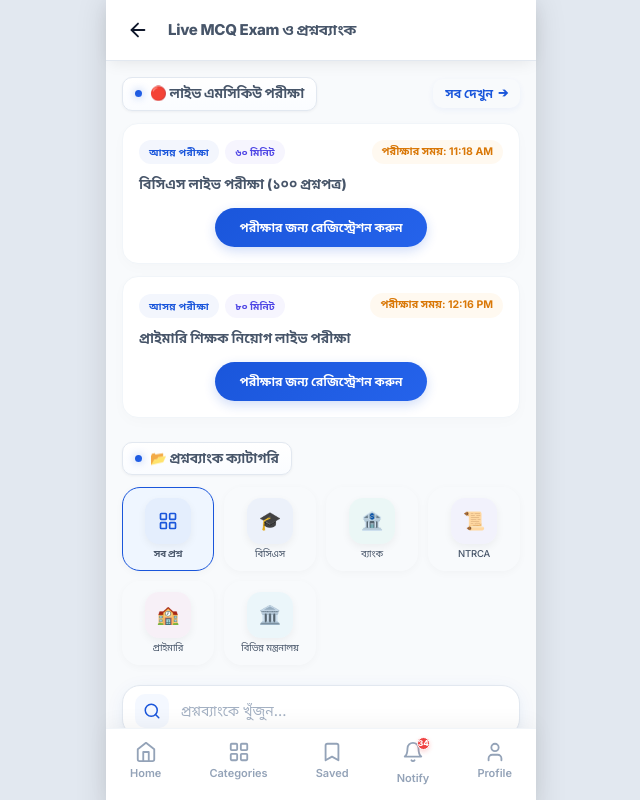
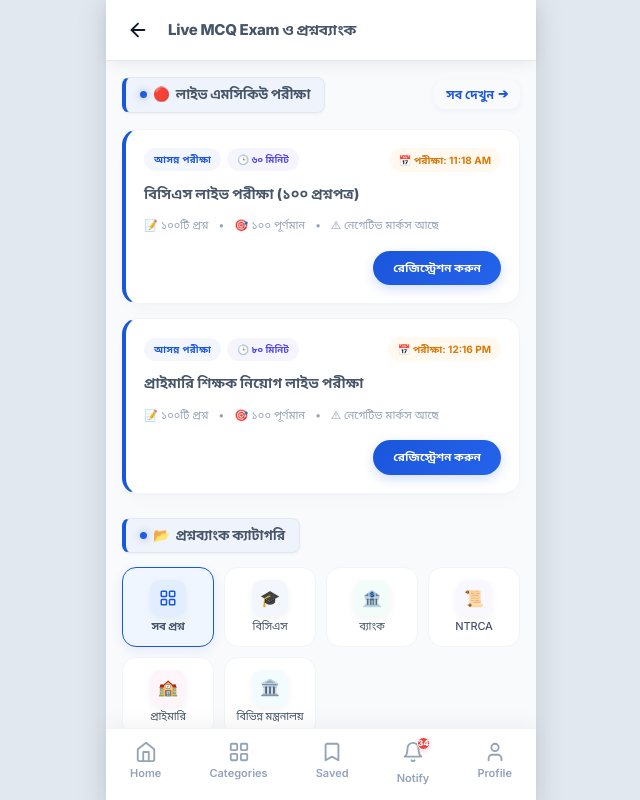
Before and after one commit to rudrodeb029/Job-Circular, a React (Vite) app: page /questions-hub in a window 1280 px wide. Shown: the top 800 px of the page, without its empty margins (319-959 px from the left). Built offline with nearby package versions, Linux system fonts and the light colour scheme; no server answers.

Commit message:
Modernize QuestionsHub card layouts, section title banners, and active category grid styles

```diff
--- a/src/pages/QuestionsHub.jsx
+++ b/src/pages/QuestionsHub.jsx
@@ -88,17 +88,29 @@ export default function QuestionsHub() {
 
         {/* SECTION 1: Live MCQ Exam */}
         <div style={{ marginBottom: '24px' }}>
-          <div className="section-header" style={{ marginBottom: '12px' }}>
-            <h3 className="section-title" style={{ color: 'var(--text-secondary)' }}>
-              🔴 {isEn ? 'Live MCQ Exam' : 'লাইভ এমসিকিউ পরীক্ষা'}
+          <div className="section-header" style={{ marginBottom: '16px' }}>
+            <h3 className="section-title" style={{
+              color: 'var(--text-secondary)',
+              background: 'rgba(26, 86, 219, 0.04)',
+              borderLeft: '4px solid var(--primary)',
+              padding: '6px 14px',
+              borderRadius: '8px',
+              fontWeight: 800,
+              fontSize: '13.5px',
+              display: 'inline-flex',
+              alignItems: 'center',
+              gap: '6px'
+            }}>
+              <span>🔴</span>
+              <span>{isEn ? 'Live MCQ Exam' : 'লাইভ এমসিকিউ পরীক্ষা'}</span>
             </h3>
-            <button onClick={() => navigate('/live-exams')} className="section-link" style={{ background: 'none', border: 'none', cursor: 'pointer' }}>
+            <button onClick={() => navigate('/live-exams')} className="section-link" style={{ background: 'none', border: 'none', cursor: 'pointer', display: 'flex', alignItems: 'center', gap: '4px', fontSize: '12px', fontWeight: 700, color: 'var(--primary)' }}>
               <span>{isEn ? 'See All' : 'সব দেখুন'}</span>
               <span style={{ fontSize: '11px', display: 'inline-flex', alignItems: 'center' }}>➔</span>
             </button>
           </div>
 
-          <div style={{ display: 'flex', flexDirection: 'column', gap: '12px' }}>
+          <div style={{ display: 'flex', flexDirection: 'column', gap: '14px' }}>
             {liveExams.slice(0, 2).map(exam => {
               const status = getExamStatus(exam);
               const isRegistered = state.registeredExams && state.registeredExams[exam.id];
@@ -106,32 +118,41 @@ export default function QuestionsHub() {
 
               let statusBg = 'rgba(26, 86, 219, 0.05)';
               let statusColor = 'var(--primary)';
+              let cardAccentBorder = '4px solid var(--primary)';
+
               if (status.type === 'live') {
-                statusBg = 'rgba(239, 68, 68, 0.05)';
+                statusBg = 'rgba(239, 68, 68, 0.06)';
                 statusColor = '#ef4444';
+                cardAccentBorder = '4px solid #ef4444';
               } else if (status.type === 'ended') {
-                statusBg = 'rgba(100, 116, 139, 0.05)';
+                statusBg = 'rgba(100, 116, 139, 0.06)';
                 statusColor = 'var(--text-secondary)';
+                cardAccentBorder = '4px solid var(--text-muted)';
               } else if (status.type === 'submitted') {
-                statusBg = 'rgba(16, 185, 129, 0.05)';
+                statusBg = 'rgba(16, 185, 129, 0.06)';
                 statusColor = '#10b981';
+                cardAccentBorder = '4px solid #10b981';
               }
 
               return (
                 <div
                   key={exam.id}
+                  className="animate-slide-up"
                   style={{
                     background: 'var(--white)',
                     border: '1px solid var(--border-light)',
+                    borderLeft: cardAccentBorder,
                     borderRadius: '16px',
-                    padding: '16px',
-                    boxShadow: '0 4px 14px rgba(15, 23, 42, 0.02)'
+                    padding: '18px',
+                    boxShadow: '0 10px 25px -5px rgba(0, 0, 0, 0.02), 0 8px 10px -6px rgba(0, 0, 0, 0.02)',
+                    position: 'relative',
+                    transition: 'all 0.3s ease'
                   }}
                 >
-                  <div style={{ display: 'flex', flexWrap: 'wrap', alignItems: 'center', justifyContent: 'space-between', gap: '8px', marginBottom: '10px' }}>
+                  <div style={{ display: 'flex', flexWrap: 'wrap', alignItems: 'center', justifyContent: 'space-between', gap: '8px', marginBottom: '12px' }}>
                     <div style={{ display: 'inline-flex', alignItems: 'center', gap: '6px' }}>
                       <span style={{
-                        fontSize: '10px',
+                        fontSize: '9.5px',
                         fontWeight: 800,
                         background: statusBg,
                         color: statusColor,
@@ -143,11 +164,11 @@ export default function QuestionsHub() {
                         alignItems: 'center',
                         gap: '4px'
                       }}>
-                        {status.type === 'live' && <span className="pulse-dot"></span>}
+                        {status.type === 'live' && <span className="pulse-dot" style={{ width: '6px', height: '6px', background: '#ef4444', borderRadius: '50%', display: 'inline-block' }}></span>}
                         {status.label}
                       </span>
                       <span style={{
-                        fontSize: '10px',
+                        fontSize: '9.5px',
                         fontWeight: 700,
                         background: 'rgba(79, 70, 229, 0.05)',
                         color: '#4f46e5',
@@ -155,82 +176,109 @@ export default function QuestionsHub() {
                         borderRadius: '20px',
                         whiteSpace: 'nowrap'
                       }}>
-                        {isEn ? `${exam.duration} Mins` : `${toBengaliNumber(exam.duration)} মিনিট`}
+                        🕒 {isEn ? `${exam.duration} Mins` : `${toBengaliNumber(exam.duration)} মিনিট`}
                       </span>
                     </div>
 
                     {status.type === 'upcoming' && (
                       <span style={{
-                        fontSize: '10.5px',
+                        fontSize: '10px',
                         fontWeight: 700,
                         color: '#d97706',
                         background: 'rgba(245, 158, 11, 0.06)',
                         padding: '4px 10px',
-                        borderRadius: '20px'
+                        borderRadius: '20px',
+                        display: 'inline-flex',
+                        alignItems: 'center',
+                        gap: '4px'
                       }}>
-                        {isEn ? 'Start Time: ' : 'পরীক্ষার সময়: '}
+                        📅 {isEn ? 'Time: ' : 'পরীক্ষা: '}
                         {new Date(exam.startTime).toLocaleTimeString([], { hour: '2-digit', minute: '2-digit' })}
                       </span>
                     )}
                   </div>
 
-                  <h3 style={{ fontSize: '13.5px', fontWeight: 800, color: 'var(--text-secondary)', marginBottom: '12px' }}>
+                  <h3 style={{ fontSize: '14px', fontWeight: 800, color: 'var(--text-secondary)', marginBottom: '14px', lineHeight: '1.4' }}>
                     {isEn ? exam.titleEn : exam.title}
                   </h3>
 
-                  <div style={{ display: 'flex', justifyContent: 'center', marginTop: '4px' }}>
+                  {/* Badges for counts */}
+                  <div style={{ display: 'flex', gap: '10px', marginBottom: '16px', fontSize: '11px', color: 'var(--text-muted)', flexWrap: 'wrap' }}>
+                    <span style={{ display: 'inline-flex', alignItems: 'center', gap: '3px' }}>
+                      📝 {isEn ? '100 Questions' : '১০০টি প্রশ্ন'}
+                    </span>
+                    <span>•</span>
+                    <span style={{ display: 'inline-flex', alignItems: 'center', gap: '3px' }}>
+                      🎯 {isEn ? '100 Marks' : '১০০ পূর্ণমান'}
+                    </span>
+                    <span>•</span>
+                    <span style={{ display: 'inline-flex', alignItems: 'center', gap: '3px' }}>
+                      ⚠ {isEn ? 'Negative Marks' : 'নেগেটিভ মার্কস আছে'}
+                    </span>
+                  </div>
+
+                  <div style={{ display: 'flex', justifyContent: 'flex-end' }}>
                     {status.type === 'live' ? (
                       <button
                         onClick={() => navigate(`/live-exam-room/${exam.id}`)}
                         style={{
                           width: 'auto',
-                          padding: '10px 24px',
-                          borderRadius: '20px',
+                          padding: '8px 20px',
+                          borderRadius: '30px',
                           border: 'none',
                           background: 'linear-gradient(135deg, #ef4444 0%, #dc2626 100%)',
                           color: '#ffffff',
                           fontWeight: 800,
-                          fontSize: '12px',
+                          fontSize: '11.5px',
                           cursor: 'pointer',
-                          boxShadow: '0 4px 12px rgba(239, 68, 68, 0.2)'
+                          boxShadow: '0 4px 12px rgba(239, 68, 68, 0.25)',
+                          display: 'flex',
+                          alignItems: 'center',
+                          gap: '6px'
                         }}
                       >
-                        🚀 {isEn ? 'Enter Exam Room' : 'পরীক্ষায় অংশগ্রহণ করুন'}
+                        🚀 <span>{isEn ? 'Enter Exam Room' : 'অংশগ্রহণ করুন'}</span>
                       </button>
                     ) : status.type === 'submitted' || status.type === 'ended' ? (
                       <button
                         onClick={() => navigate(`/live-exam-room/${exam.id}`)}
                         style={{
                           width: 'auto',
-                          padding: '10px 24px',
-                          borderRadius: '20px',
+                          padding: '8px 20px',
+                          borderRadius: '30px',
                           border: '1px solid var(--border)',
                           background: 'var(--bg-secondary)',
                           color: 'var(--text-secondary)',
                           fontWeight: 800,
-                          fontSize: '12px',
-                          cursor: 'pointer'
+                          fontSize: '11.5px',
+                          cursor: 'pointer',
+                          display: 'flex',
+                          alignItems: 'center',
+                          gap: '6px'
                         }}
                       >
-                        📊 {isEn ? 'View Result & Leaderboard' : 'ফলাফল ও লিডারবোর্ড দেখুন'}
+                        📊 <span>{isEn ? 'Results' : 'ফলাফল ও র্যাংক'}</span>
                       </button>
                     ) : (
                       <button
                         style={{
                           width: 'auto',
-                          padding: '10px 24px',
-                          borderRadius: '20px',
+                          padding: '8px 20px',
+                          borderRadius: '30px',
                           border: 'none',
-                          background: isRegistered ? 'var(--bg-secondary)' : 'linear-gradient(135deg, var(--primary) 0%, #2563eb 100%)',
-                          color: isRegistered ? 'var(--text-secondary)' : '#ffffff',
+                          background: isRegistered ? '#e2e8f0' : 'linear-gradient(135deg, var(--primary) 0%, #2563eb 100%)',
+                          color: isRegistered ? 'var(--text-muted)' : '#ffffff',
                           fontWeight: 800,
-                          fontSize: '12px',
-                          cursor: 'pointer',
-                          boxShadow: isRegistered ? 'none' : '0 4px 12px rgba(26, 86, 219, 0.2)'
+                          fontSize: '11.5px',
+                          cursor: isRegistered ? 'default' : 'pointer',
+                          boxShadow: isRegistered ? 'none' : '0 4px 12px rgba(26, 86, 219, 0.2)',
+                          display: 'flex',
+                          alignItems: 'center',
+                          gap: '6px'
                         }}
                         disabled={isRegistered}
                       >
-                        {isRegistered ? (isEn ? 'Registered' : 'রেজিস্ট্রেশন সম্পন্ন') : (isEn ? 'Register Now' : 'পরীক্ষার জন্য রেজিস্ট্রেশন করুন')}
+                        <span>{isRegistered ? (isEn ? 'Registered' : 'নিবন্ধিত') : (isEn ? 'Register Now' : 'রেজিস্ট্রেশন করুন')}</span>
                       </button>
                     )}
                   </div>
@@ -241,23 +289,42 @@ export default function QuestionsHub() {
         </div>
 
         {/* SECTION 2: Q&A Categories (Same Grid Style as Job Categories) */}
-        <div style={{ marginBottom: '20px' }}>
-          <div className="section-header" style={{ marginBottom: '12px' }}>
-            <h3 className="section-title" style={{ color: 'var(--text-secondary)' }}>
-              📂 {isEn ? 'Question Bank Categories' : 'প্রশ্নব্যাংক ক্যাটাগরি'}
+        <div style={{ marginBottom: '24px' }}>
+          <div className="section-header" style={{ marginBottom: '14px' }}>
+            <h3 className="section-title" style={{
+              color: 'var(--text-secondary)',
+              background: 'rgba(26, 86, 219, 0.04)',
+              borderLeft: '4px solid var(--primary)',
+              padding: '6px 14px',
+              borderRadius: '8px',
+              fontWeight: 800,
+              fontSize: '13.5px',
+              display: 'inline-flex',
+              alignItems: 'center',
+              gap: '6px'
+            }}>
+              <span>📂</span>
+              <span>{isEn ? 'Question Bank Categories' : 'প্রশ্নব্যাংক ক্যাটাগরি'}</span>
             </h3>
           </div>
 
           <div className="category-grid">
             <div
               className="category-grid-item"
-              style={{ background: activeCategory === 'all' ? 'var(--primary-lightest)' : 'transparent', border: activeCategory === 'all' ? '1px solid var(--primary)' : '1px solid transparent' }}
+              style={{
+                background: activeCategory === 'all' ? 'var(--primary-lightest)' : 'var(--white)',
+                border: activeCategory === 'all' ? '1.5px solid var(--primary)' : '1px solid var(--border-light)',
+                borderRadius: '14px',
+                padding: '12px 8px',
+                boxShadow: activeCategory === 'all' ? '0 4px 12px rgba(26, 86, 219, 0.08)' : 'none',
+                transition: 'all 0.2s ease'
+              }}
               onClick={() => setActiveCategory('all')}
             >
-              <div className="category-grid-icon" style={{ background: 'rgba(26, 86, 219, 0.05)', color: 'var(--primary)' }}>
-                <LayoutGrid size={20} />
+              <div className="category-grid-icon" style={{ background: 'rgba(26, 86, 219, 0.06)', color: 'var(--primary)', width: '36px', height: '36px', borderRadius: '10px' }}>
+                <LayoutGrid size={18} />
               </div>
-              <span className="category-grid-label" style={{ fontWeight: activeCategory === 'all' ? 700 : 500 }}>
+              <span className="category-grid-label" style={{ fontWeight: activeCategory === 'all' ? 700 : 500, fontSize: '11px', color: 'var(--text-secondary)' }}>
                 {isEn ? 'All' : 'সব প্রশ্ন'}
               </span>
             </div>
@@ -269,13 +336,20 @@ export default function QuestionsHub() {
                 <div
                   key={key}
                   className="category-grid-item"
-                  style={{ background: isActive ? 'var(--primary-lightest)' : 'transparent', border: isActive ? '1px solid var(--primary)' : '1px solid transparent' }}
+                  style={{
+                    background: isActive ? 'var(--primary-lightest)' : 'var(--white)',
+                    border: isActive ? '1.5px solid var(--primary)' : '1px solid var(--border-light)',
+                    borderRadius: '14px',
+                    padding: '12px 8px',
+                    boxShadow: isActive ? '0 4px 12px rgba(26, 86, 219, 0.08)' : 'none',
+                    transition: 'all 0.2s ease'
+                  }}
                   onClick={() => setActiveCategory(key)}
                 >
-                  <div className="category-grid-icon" style={{ background: cat.color, color: 'var(--primary)', fontSize: '18px' }}>
+                  <div className="category-grid-icon" style={{ background: cat.color, color: 'var(--primary)', fontSize: '16px', width: '36px', height: '36px', borderRadius: '10px', display: 'flex', alignItems: 'center', justifyContent: 'center' }}>
                     {cat.icon}
                   </div>
-                  <span className="category-grid-label" style={{ fontWeight: isActive ? 700 : 500 }}>
+                  <span className="category-grid-label" style={{ fontWeight: isActive ? 700 : 500, fontSize: '11px', color: 'var(--text-secondary)' }}>
                     {isEn ? cat.nameEn : cat.name}
                   </span>
                 </div>
```
